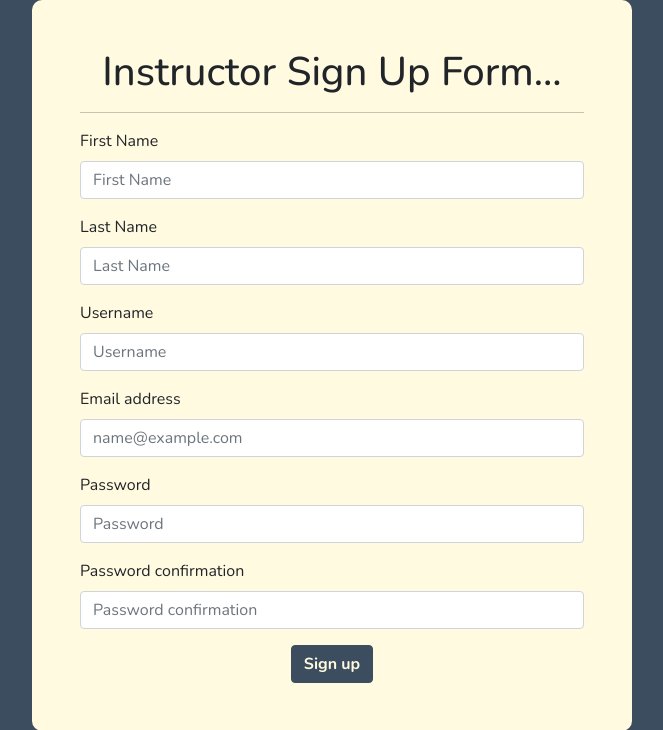
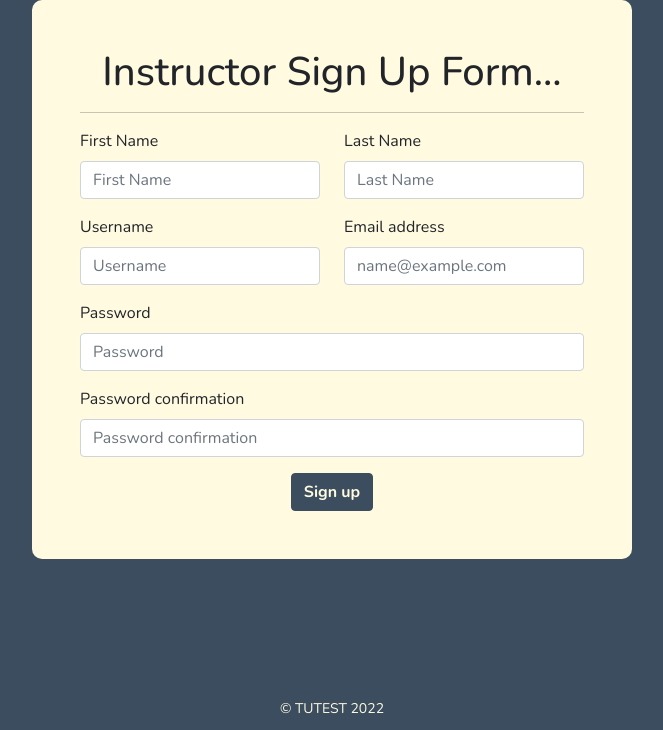
Before and after one commit to GcvKishore/TMS, a Django app: page /account/sign-up/instructor/ in a window 1280 px wide. Shown: the part 83-813 px from the top of the page, without its empty margins (308-971 px from the left). Run offline with Django 4.2, Linux system fonts and the light colour scheme.

Commit message:
Resolved instructor and student sign up page bugs

```diff
--- a/accounts/views.py
+++ b/accounts/views.py
@@ -22,9 +22,22 @@ def tuteeSignUp(request):
             login(request, user)
             return redirect('website:index')
         else:
-            return render(request, 'accounts/tutee-sign-up.html', {
-                'error_message': 'Error'
-            })
+            content = {
+                'first_name': request.POST['first_name'],
+                'last_name': request.POST['last_name'],
+                'username': request.POST['username'],
+                'email': request.POST['email'],
+                'username_error': '',
+                'password1_error': '',
+                'password2_error': '',
+                'email_error': '',
+            }
+
+            for error in form.errors:
+                label = error + '_error'
+                content[label] = form.errors[error]
+
+            return render(request, 'accounts/tutee-sign-up.html', content)
     else:
         form = SignUpForm()
         return render(request, 'accounts/tutee-sign-up.html')
--- a/templates/accounts/instructor-sign-up.html
+++ b/templates/accounts/instructor-sign-up.html
@@ -52,19 +52,22 @@
                 <small class="errors-message">{{ error_message }}</small>
                 <form action="{% url 'account:sign-up-as-instructor' %}">
                     {% csrf_token %}
-                    <div class="mb-3">
+                    <div class="row">
+                    <div class="mb-3 col-6">
                         <label for="exampleFormControlInput1" class="form-label">First Name</label>
                         <input type="text" class="form-control" maxlength="30" required
                                id="exampleFormControlInput1"
                                placeholder="First Name" name="first_name" value="{{ first_name }}">
                     </div>
-                    <div class="mb-3">
+                    <div class="mb-3 col-6">
                         <label for="exampleFormControlInput2" class="form-label">Last Name</label>
                         <input type="text" class="form-control" maxlength="30" required
                                id="exampleFormControlInput2"
                                placeholder="Last Name" name="last_name" value="{{ last_name }}">
                     </div>
-                    <div class="mb-3">
+                </div>
+                <div class="row">
+                    <div class="mb-3 col-6">
                         <label for="exampleFormControlInput3" class="form-label">Username</label>
                         <input type="text" class="form-control" maxlength="30" required
                                id="exampleFormControlInput3"
@@ -72,13 +75,15 @@
                         <small class="errors-message">{{ username_error }}</small>
 
                     </div>
-                    <div class=" mb-3">
+
+                    <div class="mb-3 col-6">
                         <label for="exampleFormControlInput4" class="form-label">Email address</label>
                         <input type="email" class="form-control" id="exampleFormControlInput4"
                                placeholder="name@example.com" name="email" value="{{ email }}">
                         <small class="errors-message">{{ email_error }}</small>
 
                     </div>
+                </div>
                     <div class="mb-3">
                         <label for="exampleFormControlInput5" class="form-label">Password</label>
                         <input type="password" class="form-control" id="exampleFormControlInput5"
--- a/templates/accounts/tutee-sign-up.html
+++ b/templates/accounts/tutee-sign-up.html
@@ -50,7 +50,7 @@
                 <h1 class="text-center">Tutee Sign Up Form...</h1>
                 <hr>
                 <small class="errors-message">{{ error_message }}</small>
-                <form action="{% url 'account:sign-up-as-instructor' %}">
+                <form action="{% url 'account:sign-up-as-tutee' %}">
                     {% csrf_token %}
                     <div class="row">
                         <div class="mb-3 col-6">
@@ -72,11 +72,13 @@
                             <input type="text" class="form-control" maxlength="30" required
                                    id="exampleFormControlInput3"
                                    placeholder="Username" name="username" value="{{ username }}">
+                            <small class="errors-message">{{ username_error }}</small>
                         </div>
                         <div class=" mb-3 col-6">
                             <label for="exampleFormControlInput4" class="form-label">Email address</label>
                             <input type="email" class="form-control" id="exampleFormControlInput4"
                                    placeholder="name@example.com" name="email" value="{{ email }}">
+                            <small class="errors-message">{{ email_error }}</small>
                         </div>
                     </div>
 
@@ -84,11 +86,13 @@
                         <label for="exampleFormControlInput5" class="form-label">Password</label>
                         <input type="password" class="form-control" id="exampleFormControlInput5"
                                placeholder="Password" name="password1" autocomplete="new-password">
+                        <small class="errors-message">{{ password1_error }}</small>
                     </div>
                     <div class="mb-3">
                         <label for="exampleFormControlInput6" class="form-label">Password confirmation</label>
                         <input type="password" class="form-control" id="exampleFormControlInput6"
                                placeholder="Password confirmation" name="password2" autocomplete="new-password">
+                        <small class="errors-message">{{ password2_error }}</small>
                     </div>
 
                     <div class="text-center">
```
Also changed, not shown: exam_app/migrations/0009_alter_makequestion_difficulty_level_and_more.py (added).
